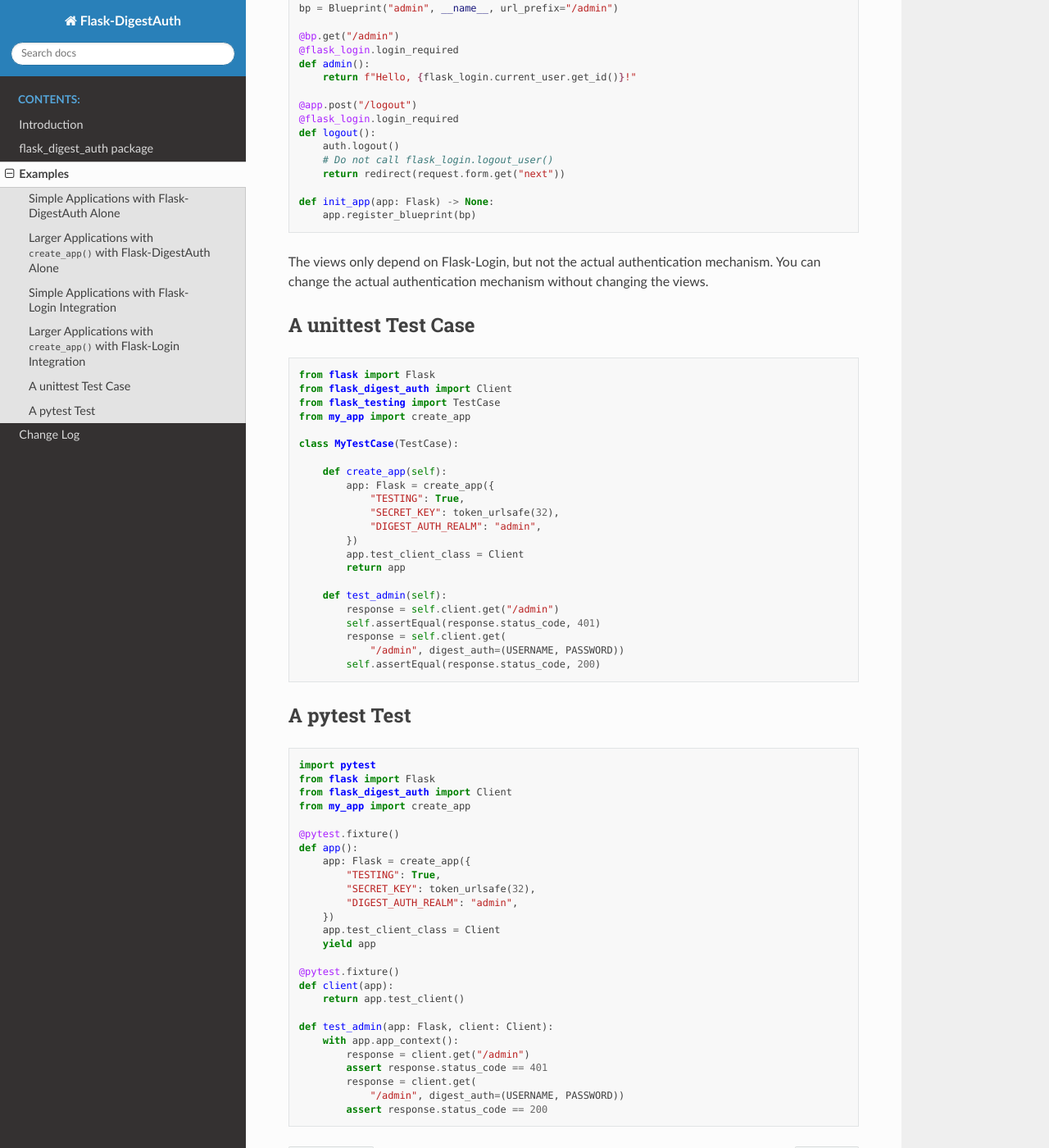
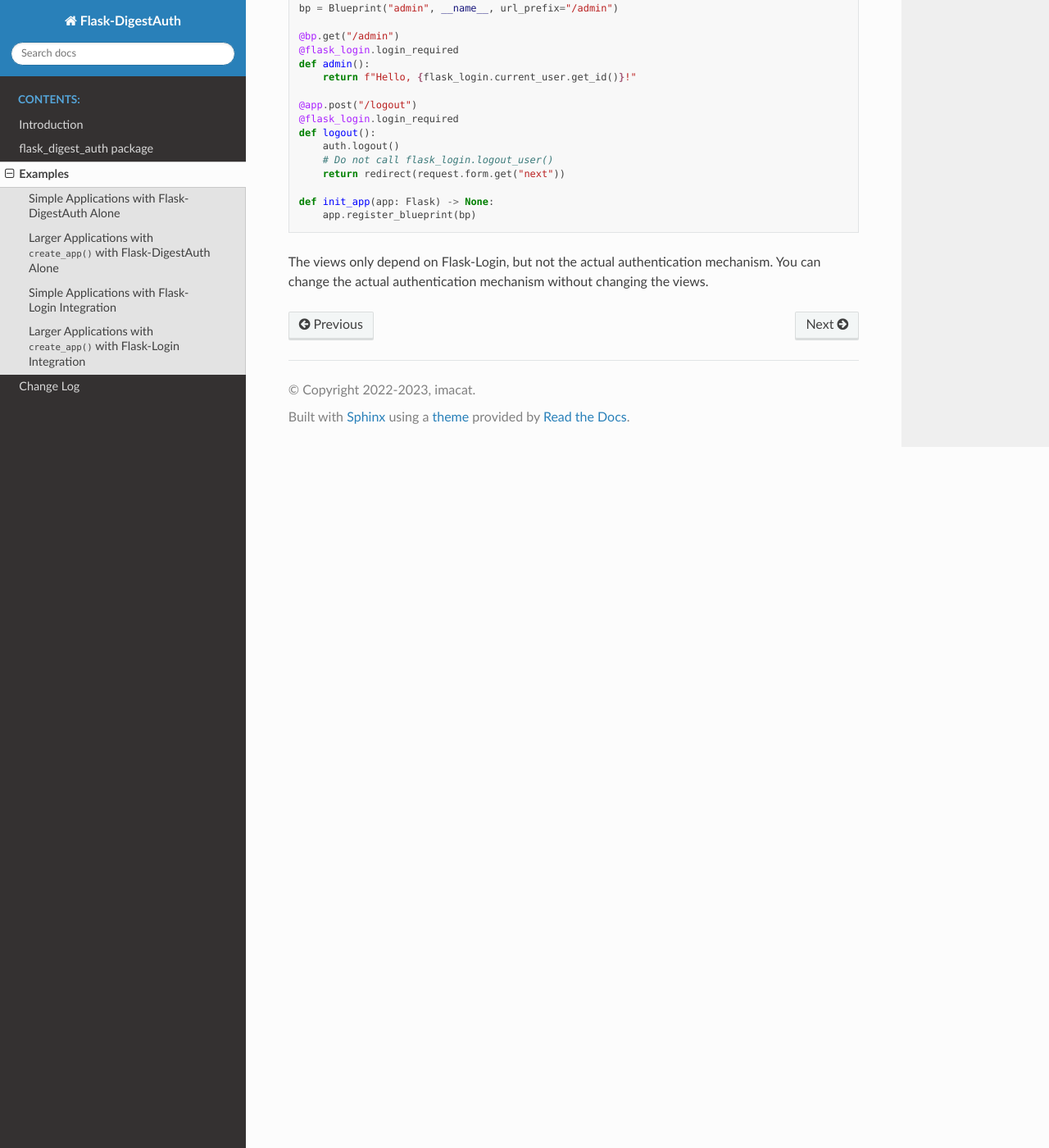
Before and after one commit to imacat/flask-digestauth, a Sphinx documentation site: the page built from docs/source/examples.rst, in a window 1280 px wide and 1400 px high, scrolled down 3102 px. Shown: the whole window at 82% size. Built offline with Sphinx 7.4.7 and the Read the Docs theme 2.0.0, drawn with Linux system fonts in a browser that asks for light colours.

Commit message:
Removed the test client from thd Sphinx documentation.

```diff
--- a/docs/source/examples.rst
+++ b/docs/source/examples.rst
@@ -199,70 +199,3 @@ In your ``my_app/views.py``:
 The views only depend on Flask-Login, but not the actual
 authentication mechanism.  You can change the actual authentication
 mechanism without changing the views.
-
-
-.. _example-unittest:
-
-A unittest Test Case
---------------------
-
-::
-
-    from flask import Flask
-    from flask_digest_auth import Client
-    from flask_testing import TestCase
-    from my_app import create_app
-
-    class MyTestCase(TestCase):
-
-        def create_app(self):
-            app: Flask = create_app({
-                "TESTING": True,
-                "SECRET_KEY": token_urlsafe(32),
-                "DIGEST_AUTH_REALM": "admin",
-            })
-            app.test_client_class = Client
-            return app
-
-        def test_admin(self):
-            response = self.client.get("/admin")
-            self.assertEqual(response.status_code, 401)
-            response = self.client.get(
-                "/admin", digest_auth=(USERNAME, PASSWORD))
-            self.assertEqual(response.status_code, 200)
-
-
-
-.. _example-pytest:
-
-A pytest Test
--------------
-
-::
-
-    import pytest
-    from flask import Flask
-    from flask_digest_auth import Client
-    from my_app import create_app
-
-    @pytest.fixture()
-    def app():
-        app: Flask = create_app({
-            "TESTING": True,
-            "SECRET_KEY": token_urlsafe(32),
-            "DIGEST_AUTH_REALM": "admin",
-        })
-        app.test_client_class = Client
-        yield app
-
-    @pytest.fixture()
-    def client(app):
-        return app.test_client()
-
-    def test_admin(app: Flask, client: Client):
-        with app.app_context():
-            response = client.get("/admin")
-            assert response.status_code == 401
-            response = client.get(
-                "/admin", digest_auth=(USERNAME, PASSWORD))
-            assert response.status_code == 200
```
Also changed, not shown: docs/source/intro.rst (+0 -11 lines).
